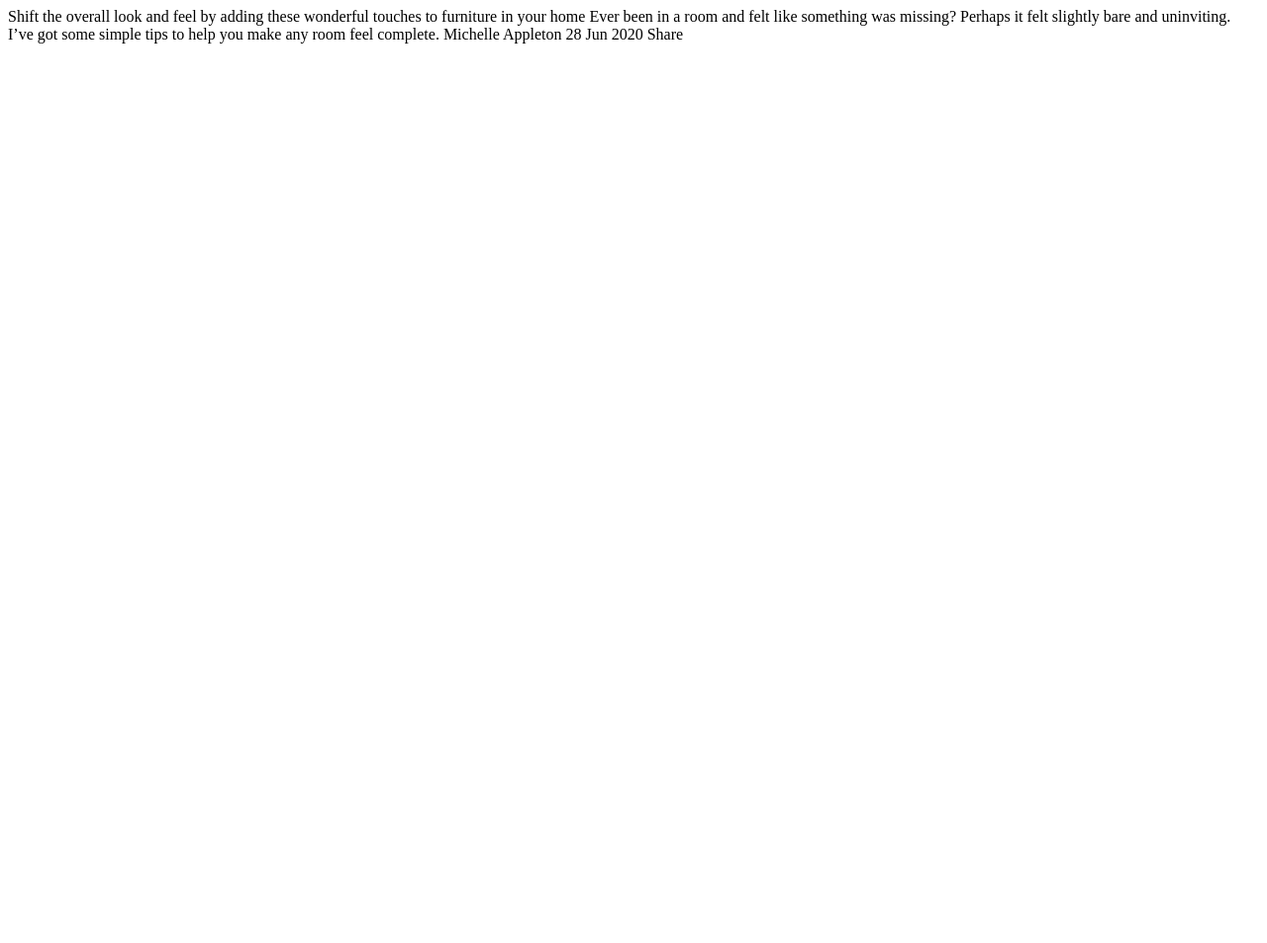
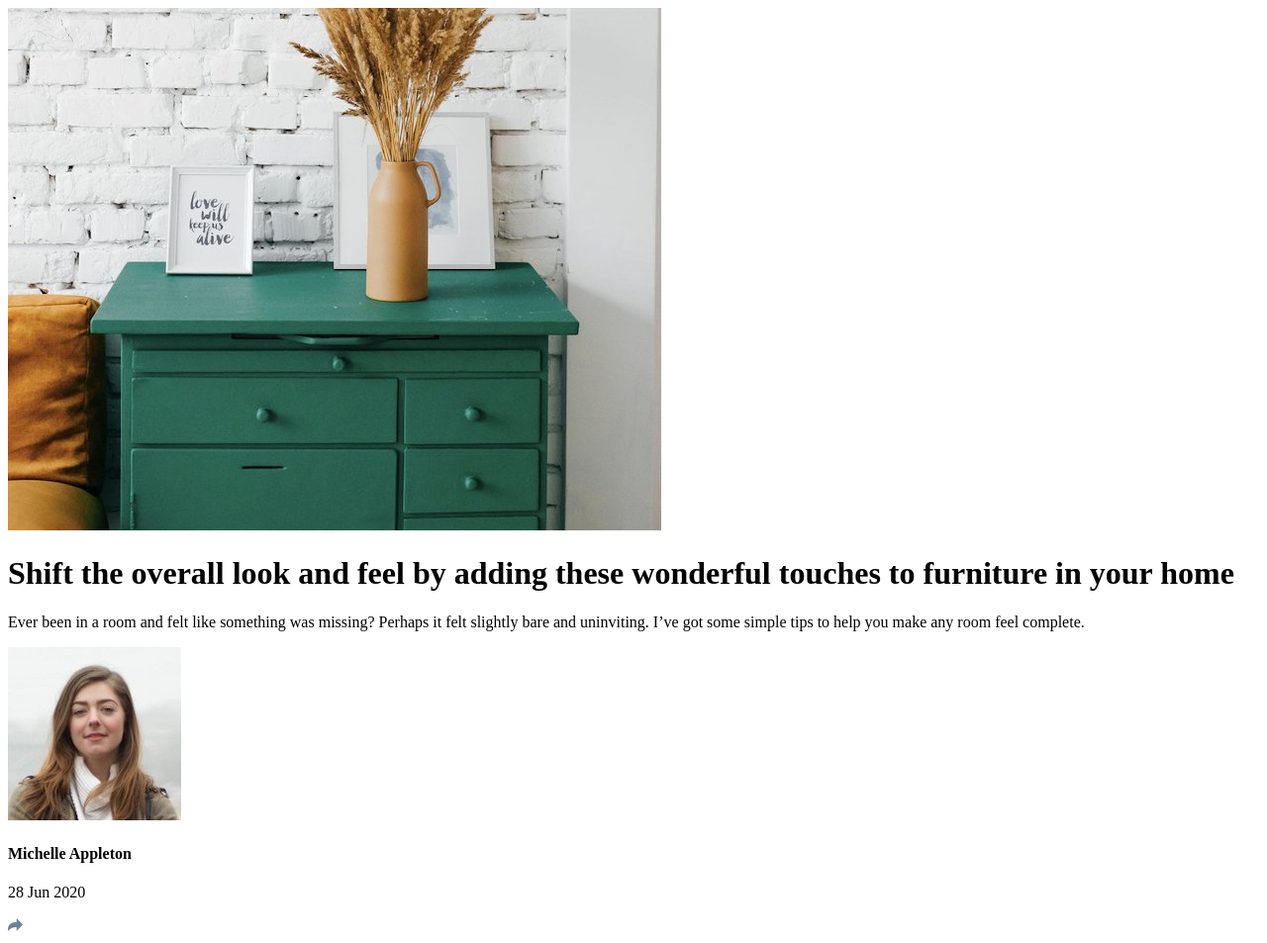
Before and after one commit to f5rcbh/Artical-preview, a plain HTML site: page index.html in a window 1280 px wide. Shown: the whole page at 99% size. Before the commit the page ends 800 px from the top, so only its background shows below. Drawn offline with nearby package versions, Linux system fonts and the light colour scheme; files that its build step writes are made by us from their sources.

Commit message:
putting all HTML tags

```diff
--- a/index.html
+++ b/index.html
@@ -4,23 +4,27 @@
   <meta charset="UTF-8">
   <meta name="viewport" content="width=device-width, initial-scale=1.0"> <!-- displays site properly based on user's device -->
   <link rel="icon" type="image/png" sizes="32x32" href="./images/favicon-32x32.png">
-  <script src="index.js"></script>
+  <script src="index.js" defer></script>
   <link rel="stylesheet" href="./dist/style.css">
 </head>
 <body>
-
-  Shift the overall look and feel by adding these wonderful
-  touches to furniture in your home
-
-  Ever been in a room and felt like something was missing? Perhaps
-  it felt slightly bare and uninviting. I’ve got some simple tips
-  to help you make any room feel complete.
-
-  Michelle Appleton
-  28 Jun 2020
-
-  Share
-
-
+  <div class="container">
+    <div class="card">
+      <img src="./images/drawers.jpg" alt="">
+      <div class="content">
+        <h1>Shift the overall look and feel by adding these wonderful
+          touches to furniture in your home</h1>
+          <p>Ever been in a room and felt like something was missing? Perhaps
+            it felt slightly bare and uninviting. I’ve got some simple tips
+            to help you make any room feel complete.</p>
+            <div class="info">
+              <img src="./images/avatar-michelle.jpg" alt="">
+              <h4>Michelle Appleton</h4>
+              <p>28 Jun 2020</p>
+              <img src="./images/icon-share.svg" alt="">
+            </div>
+      </div>
+    </div>
+  </div>
 </body>
 </html>
```
